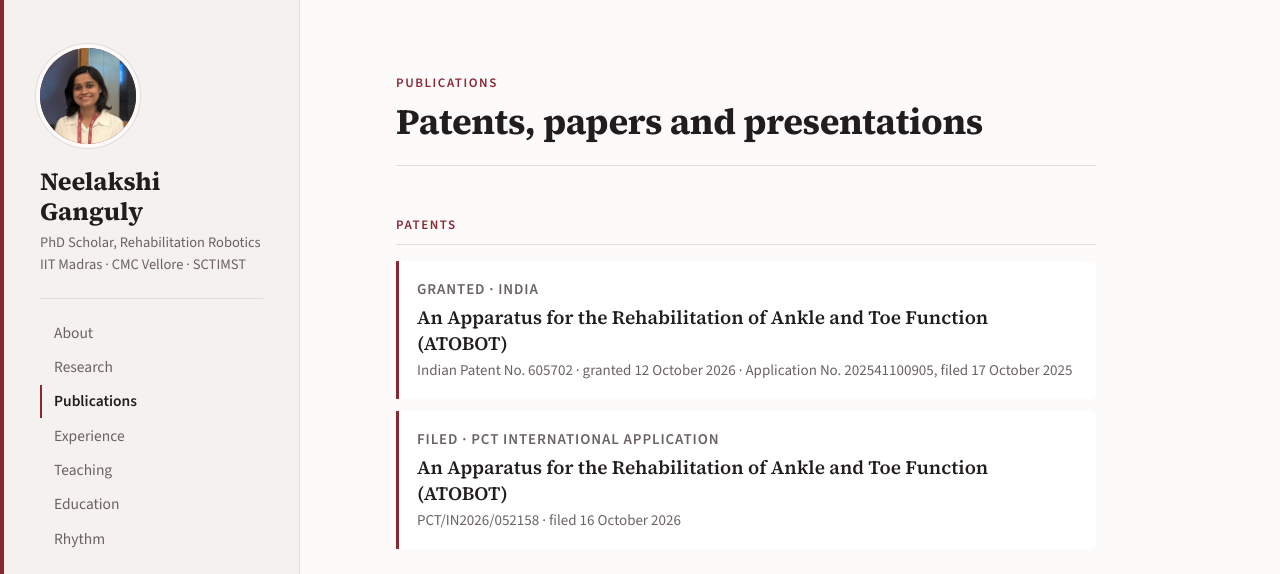
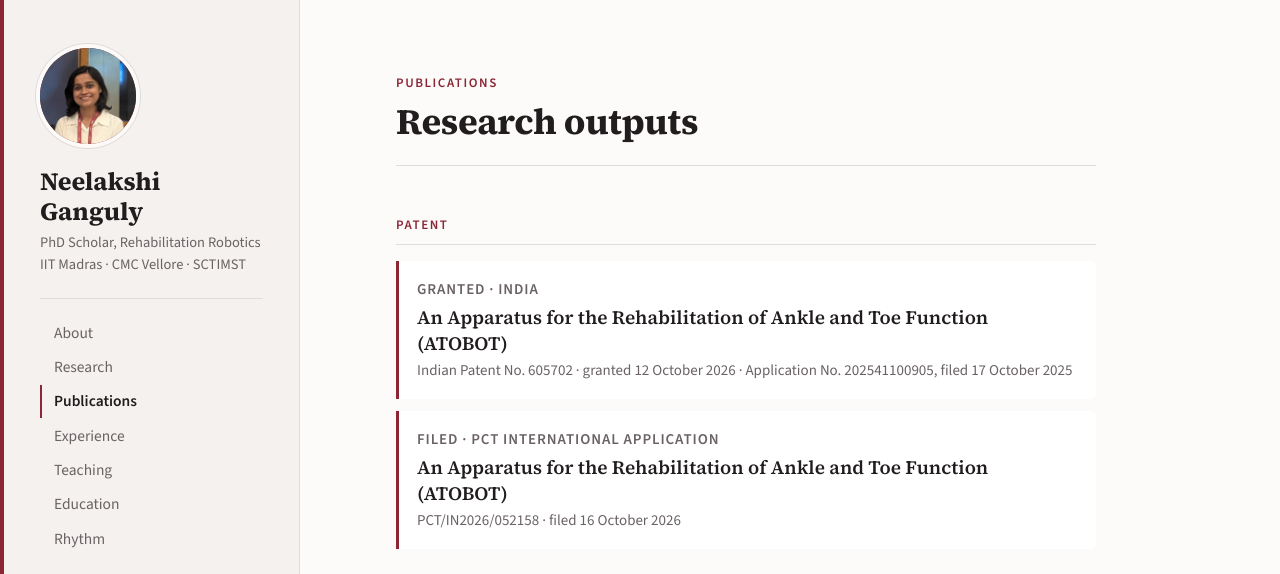
Before and after one commit to Neelakshi5597/Neelakshi5597.github.io, a plain HTML site: page publications.html in a window 1280 px wide. Shown: the top 574 px of the page. Drawn offline with nearby package versions, Linux system fonts and the light colour scheme.

Commit message:
Rename Publications heading and update CV

```diff
--- a/publications.html
+++ b/publications.html
@@ -39,10 +39,10 @@
   </aside>
   <main class="content">
     <p class="kicker">Publications</p>
-    <h1>Patents, papers and presentations</h1>
+    <h1>Research outputs</h1>
     <hr class="rule">
 
-    <h2>Patents</h2>
+    <h2>Patent</h2>
     <div class="callout">
       <span class="tag">Granted · India</span>
       <b>An Apparatus for the Rehabilitation of Ankle and Toe Function (ATOBOT)</b>
```
Also changed, not shown: 1 other file.
